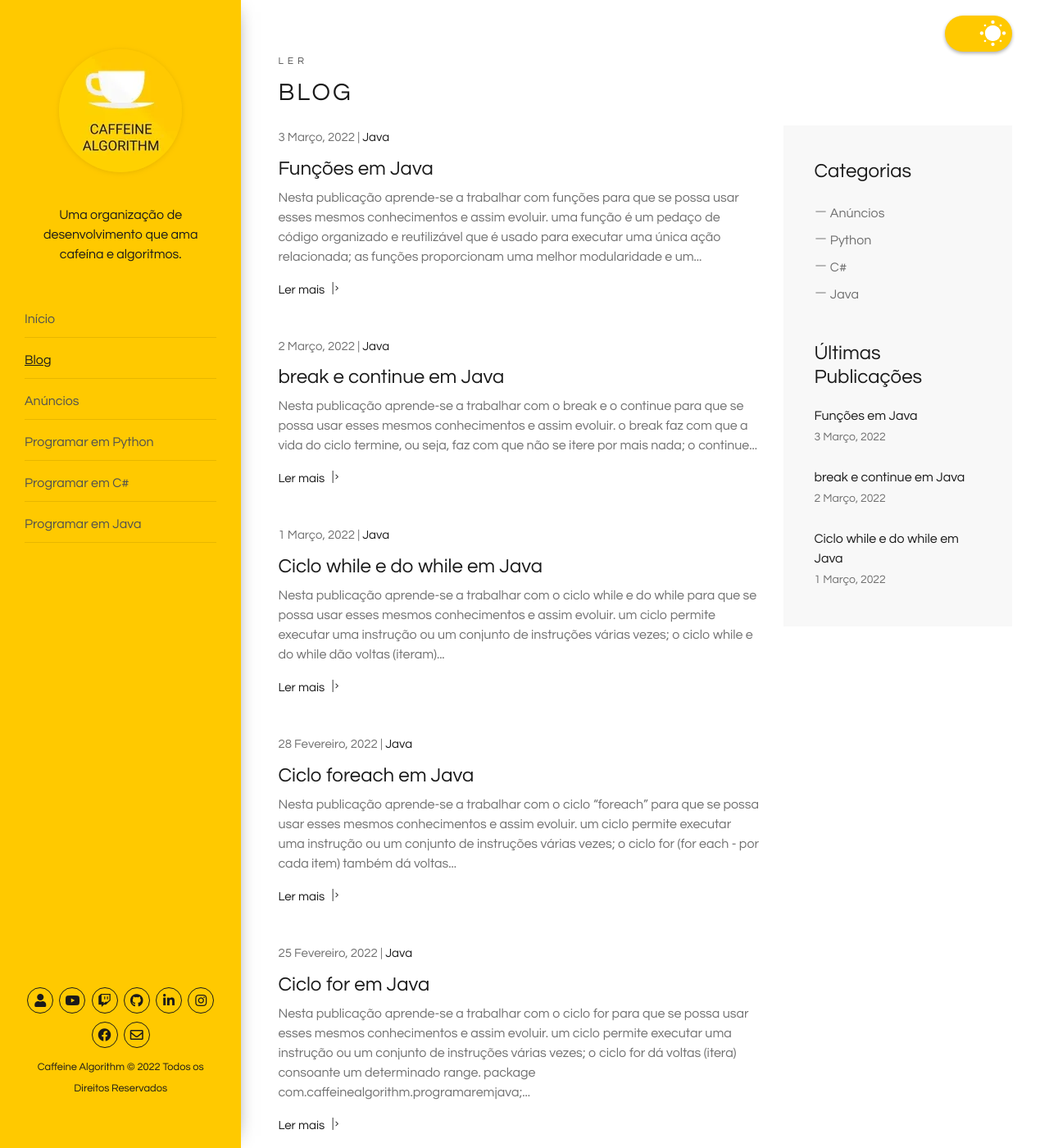
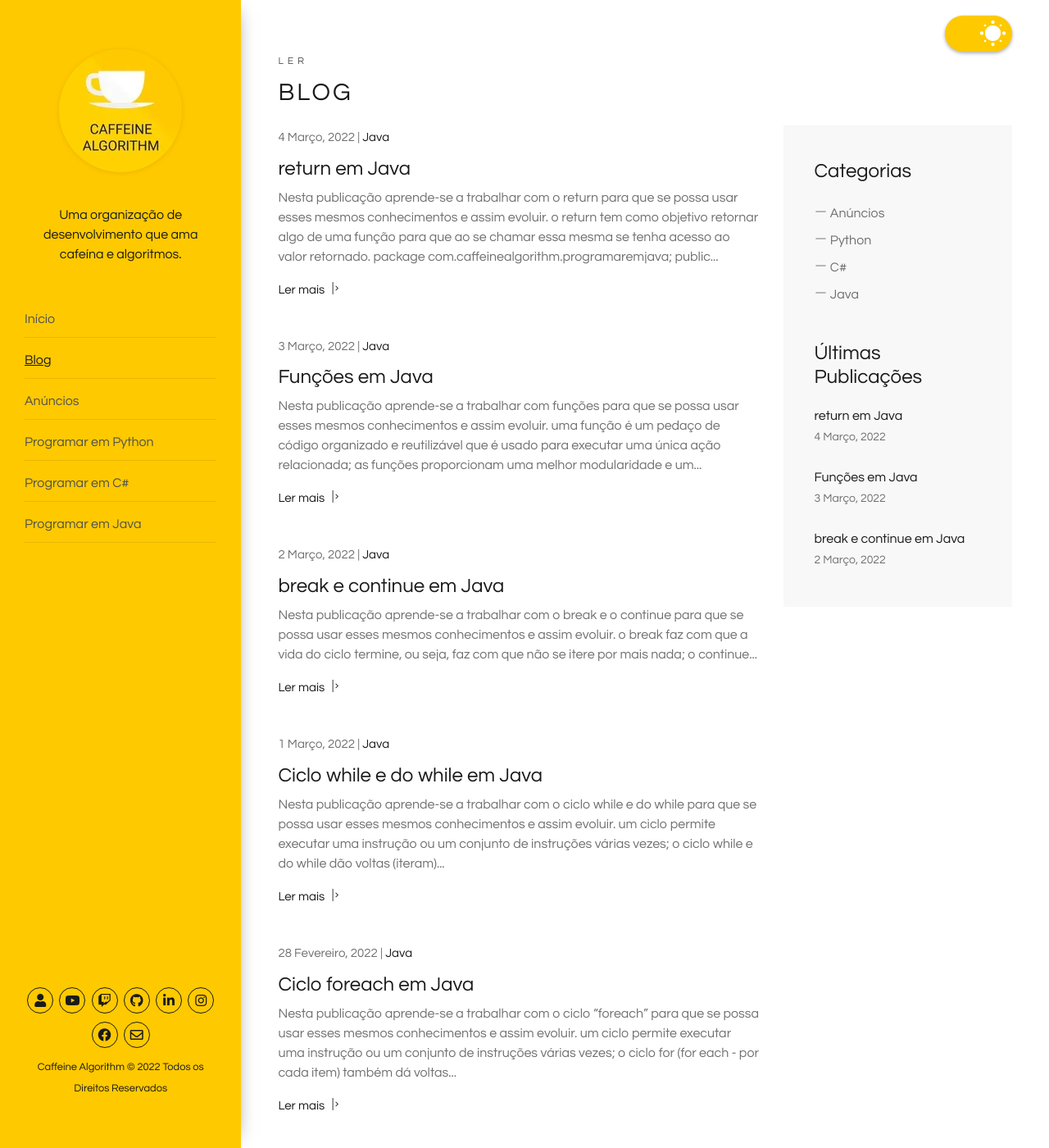
Before and after one commit to caffeinealgorithm/caffeinealgorithm.github.io, a Jekyll site: the page built from blog/index.html, in a window 1280 px wide and 1400 px high. Shown: the whole window at 82% size. Built offline with Jekyll 4.4.1, drawn with Linux system fonts in a browser that asks for light colours; the list of posts is cut into pages by our own code; some of the changed text lies outside the part shown.

Commit message:
Add 21º episode of the Java programming series

````diff
--- /dev/null
+++ b/_posts/2022-03-04-return-em-java.md
@@ -0,0 +1,42 @@
+---
+layout: post
+excerpt: Blog
+title: 'return em Java'
+description: 'Descobre como se trabalha com o return na linguagem de programação Java. Obtém respostas às tuas dúvidas com a teoria e os exemplos apresentados.'
+keywords: 'java, return, publicação'
+date: 2022-03-04
+categories: [Java]
+---
+
+Nesta publicação aprende-se a trabalhar com o return para que se possa usar esses mesmos conhecimentos e assim evoluir.
+
+- o return tem como objetivo retornar algo de uma função para que ao se chamar essa mesma se tenha acesso ao valor retornado.
+
+```java
+package com.caffeinealgorithm.programaremjava;
+
+public class Return {
+  public void Run() {
+    System.out.printf("Resultado da adição: %d", adicao());
+  }
+
+  public int adicao() {
+    int resultado = 0;
+
+    for (int valor = 1; valor <= 10; valor++)
+      resultado += valor;
+
+    return resultado;
+  }
+}
+
+// Resultado da adição: 55
+```
+
+<div class="video-container">
+  <iframe src="https://www.youtube.com/embed/hnoGygkv9fw" frameborder="0" allowfullscreen></iframe>
+</div>
+
+Não te esqueças de [assistir ao vídeo](https://youtu.be/hnoGygkv9fw){:target="\_blank"} e podes sempre ler esta publicação [em inglês](https://nelsonsilvadev.com/blog/20220304/return-in-java/){:target="\_blank"}.
+
+### _Happy coding!_
--- a/index.html
+++ b/index.html
@@ -76,7 +76,7 @@
       </div>
 
       <div class="row">
-        {% for video in site.java %} {% if video.id == "/java/20" %}
+        {% for video in site.java %} {% if video.id == "/java/21" %}
         <div class="col-xs-12 col-sm-3 col-sm-6 col-lg-6 col-xl-3">
           <a
             href="https://www.youtube.com/embed/{{ video.custom_id }}"
````
Also changed, not shown: _java/21.md (added, +5 -0 lines), assets/img/playlists/java/21.png (added), assets/img/playlists/java/21.webp (added).
